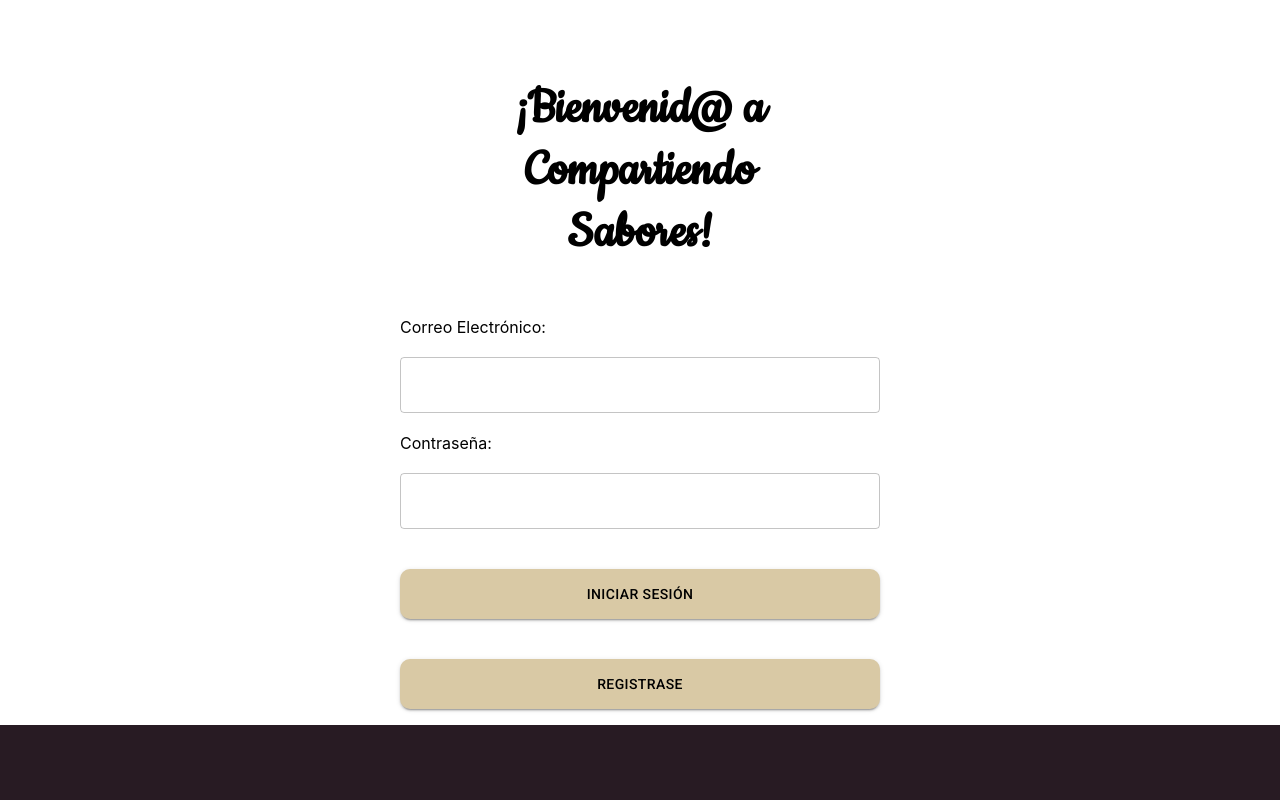
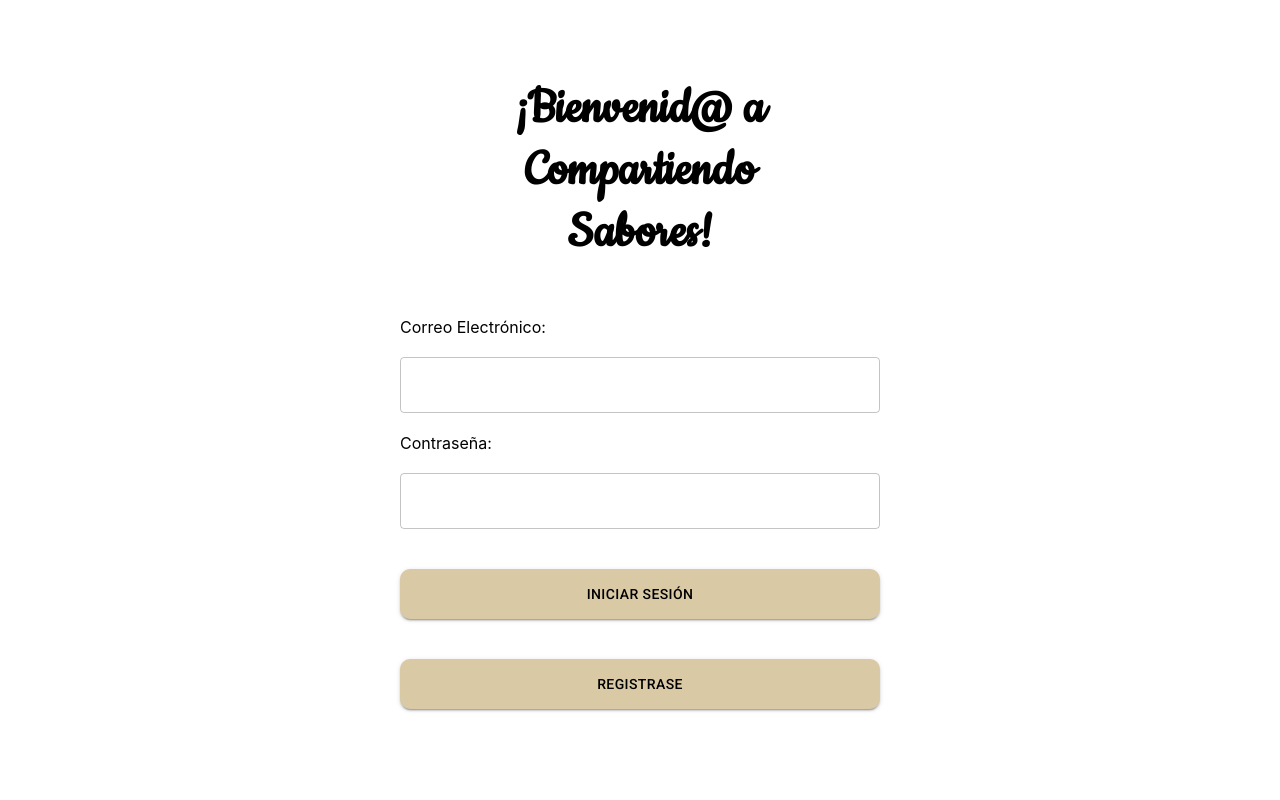
Before and after one commit to Gabicho258/compartiendo-sabores-react-tsx, a React (Create React App) app: page / in a window 1280 px wide. Shown: the top 800 px of the page. Built offline with nearby package versions, Linux system fonts and the light colour scheme.

Commit message:
Update index.tsx

```diff
--- a/src/index.tsx
+++ b/src/index.tsx
@@ -24,7 +24,7 @@ root.render(
 
       {/* <Register /> */}
 
-      <UserProfile />
+      {/* <UserProfile /> */}
 
     </StyledEngineProvider>
   </React.StrictMode>
```
